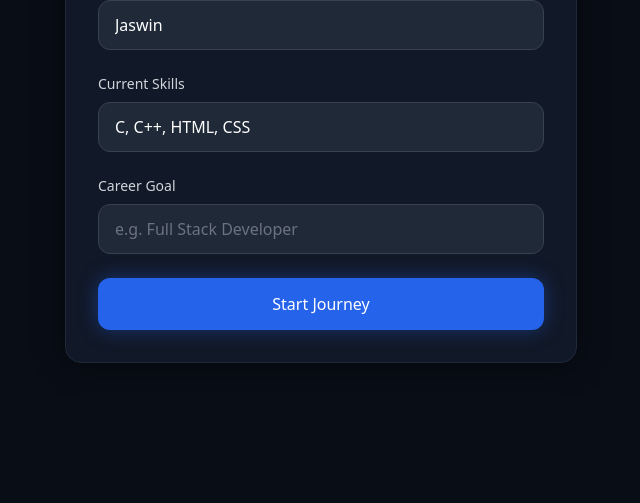
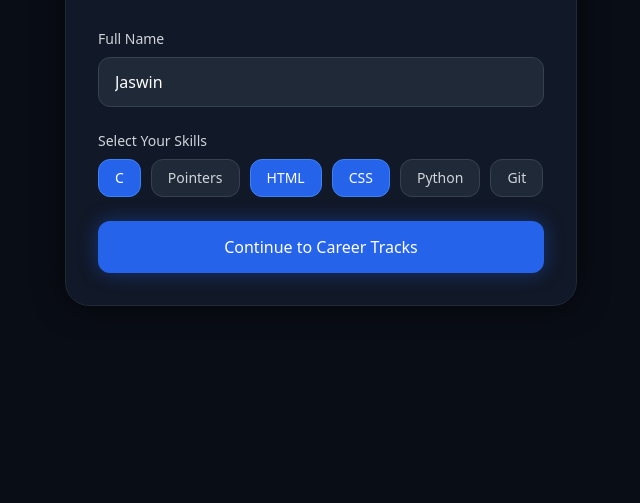
Before and after one commit to jaswinmulagapaka/Aroha--sih-2026, a website: page public/onboarding.html in a window 1280 px wide. Shown: the part 297-800 px from the top of the page, without its empty margins (319-959 px from the left). Drawn offline with nearby package versions, Linux system fonts and the light colour scheme.

Commit message:
Update onboarding.html

```diff
--- a/public/onboarding.html
+++ b/public/onboarding.html
@@ -3,32 +3,30 @@
 <head>
     <meta charset="UTF-8">
     <meta name="viewport" content="width=device-width, initial-scale=1.0">
-    <title>Aroha - Student Onboarding</title>
+    <title>Aroha - Onboarding</title>
     <!-- Tailwind CSS CDN -->
     <script src="https://cdn.tailwindcss.com"></script>
 </head>
 <body class="bg-[#090d16] text-white min-h-screen flex items-center justify-center font-sans px-4 py-8">
 
-    <div class="w-full max-w-lg bg-[#111827] border border-gray-800 p-8 rounded-2xl shadow-[0_0_30px_rgba(0,0,0,0.5)]">
+    <div class="w-full max-w-lg bg-[#111827] border border-gray-800 p-8 rounded-3xl shadow-[0_0_30px_rgba(0,0,0,0.6)]">
 
         <!-- Header -->
         <div class="text-center mb-8">
             <h1 class="text-3xl font-bold tracking-wider bg-gradient-to-r from-blue-400 via-indigo-400 to-purple-500 bg-clip-text text-transparent">
                 Student Onboarding
             </h1>
-            <p class="text-gray-400 text-sm mt-2">Tell us about yourself to tailor your journey</p>
+            <p class="text-gray-400 text-sm mt-2">Enter your profile details and current skills.</p>
         </div>
 
-        <!-- Onboarding Form -->
         <form id="onboardingForm" class="space-y-6">
 
             <!-- Name Field -->
             <div>
-                <label for="name" class="block text-sm font-medium text-gray-300 mb-2">Name</label>
+                <label for="name" class="block text-sm font-medium text-gray-300 mb-2">Full Name</label>
                 <input
                     type="text"
                     id="name"
-                    name="name"
                     required
                     placeholder="e.g. Jaswin"
                     value="Jaswin"
@@ -36,31 +34,17 @@
                 >
             </div>
 
-            <!-- Current Skills Field -->
+            <!-- Skill Chips -->
             <div>
-                <label for="skills" class="block text-sm font-medium text-gray-300 mb-2">Current Skills</label>
-                <input
-                    type="text"
-                    id="skills"
-                    name="skills"
-                    required
-                    placeholder="e.g. C, C++, HTML, CSS"
-                    value="C, C++, HTML, CSS"
-                    class="w-full bg-[#1f2937] border border-gray-700 rounded-xl px-4 py-3 text-white placeholder-gray-500 focus:outline-none focus:border-blue-500 transition-colors"
-                >
-            </div>
-
-            <!-- Career Goal Field -->
-            <div>
-                <label for="goal" class="block text-sm font-medium text-gray-300 mb-2">Career Goal</label>
-                <input
-                    type="text"
-                    id="goal"
-                    name="goal"
-                    required
-                    placeholder="e.g. Full Stack Developer"
-                    class="w-full bg-[#1f2937] border border-gray-700 rounded-xl px-4 py-3 text-white placeholder-gray-500 focus:outline-none focus:border-blue-500 transition-colors"
-                >
+                <label class="block text-sm font-medium text-gray-300 mb-2">Select Your Skills</label>
+                <div class="flex flex-wrap gap-2.5" id="skillChipsContainer">
+                    <button type="button" data-skill="C" class="skill-chip px-4 py-2 bg-blue-600 border border-blue-500 text-white rounded-xl text-sm font-medium transition-all">C</button>
+                    <button type="button" data-skill="Pointers" class="skill-chip px-4 py-2 bg-[#1f2937] border border-gray-700 text-gray-300 rounded-xl text-sm font-medium hover:border-blue-500 transition-all">Pointers</button>
+                    <button type="button" data-skill="HTML" class="skill-chip px-4 py-2 bg-blue-600 border border-blue-500 text-white rounded-xl text-sm font-medium transition-all">HTML</button>
+                    <button type="button" data-skill="CSS" class="skill-chip px-4 py-2 bg-blue-600 border border-blue-500 text-white rounded-xl text-sm font-medium transition-all">CSS</button>
+                    <button type="button" data-skill="Python" class="skill-chip px-4 py-2 bg-[#1f2937] border border-gray-700 text-gray-300 rounded-xl text-sm font-medium hover:border-blue-500 transition-all">Python</button>
+                    <button type="button" data-skill="Git" class="skill-chip px-4 py-2 bg-[#1f2937] border border-gray-700 text-gray-300 rounded-xl text-sm font-medium hover:border-blue-500 transition-all">Git</button>
+                </div>
             </div>
 
             <!-- Submit Button -->
@@ -68,23 +52,43 @@
                 type="submit"
                 class="w-full bg-blue-600 hover:bg-blue-500 text-white font-medium py-3.5 rounded-xl shadow-[0_0_20px_rgba(37,99,235,0.4)] transition-all duration-300"
             >
-                Start Journey
+                Continue to Career Tracks
             </button>
 
         </form>
 
     </div>
 
-    <!-- Optional script to handle submission if you want to connect it later -->
     <script>
+        const selectedSkills = new Set(["C", "HTML", "CSS"]);
+
+        // Skill chip toggle
+        document.querySelectorAll('.skill-chip').forEach(button => {
+            button.addEventListener('click', () => {
+                const skill = button.getAttribute('data-skill');
+                if (selectedSkills.has(skill)) {
+                    selectedSkills.delete(skill);
+                    button.classList.remove('bg-blue-600', 'border-blue-500', 'text-white');
+                    button.classList.add('bg-[#1f2937]', 'border-gray-700', 'text-gray-300');
+                } else {
+                    selectedSkills.add(skill);
+                    button.classList.remove('bg-[#1f2937]', 'border-gray-700', 'text-gray-300');
+                    button.classList.add('bg-blue-600', 'border-blue-500', 'text-white');
+                }
+            });
+        });
+
+        // Store data and pass to career.html
         document.getElementById('onboardingForm').addEventListener('submit', function(e) {
             e.preventDefault();
+
             const name = document.getElementById('name').value;
-            const skills = document.getElementById('skills').value;
-            const goal = document.getElementById('goal').value;
+            const skills = Array.from(selectedSkills);
 
-            console.log({ name, skills, goal });
-            alert('Onboarding data saved! Ready to connect to backend.');
+            localStorage.setItem('user_name', name);
+            localStorage.setItem('user_skills', JSON.stringify(skills));
+
+            window.location.href = 'career.html';
         });
     </script>
 
```
